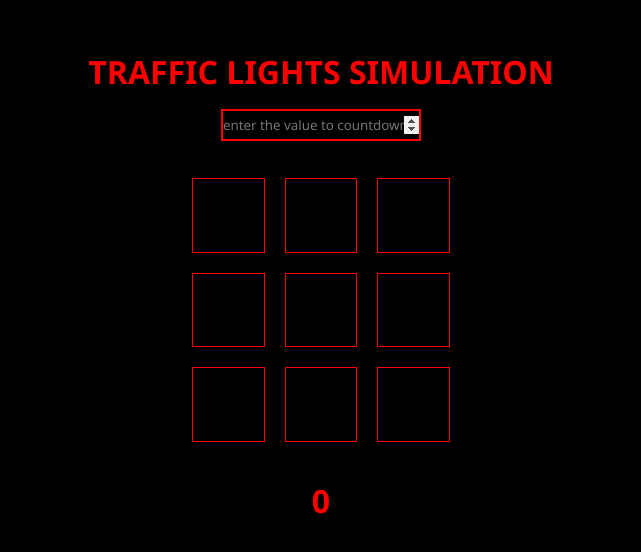
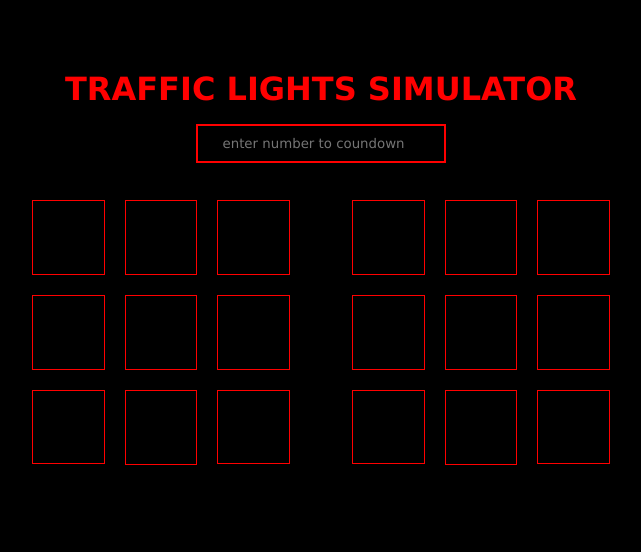
Before and after one commit to RocketMan05-2002/traffic_lights_simulation, a React (Create React App) app: page / in a window 1280 px wide. Shown: the part 114-666 px from the top of the page, without its empty margins (319-960 px from the left). Built offline with nearby package versions, Linux system fonts and the light colour scheme.

Commit message:
double digit simulation implemented successfully

```diff
--- a/src/App.js
+++ b/src/App.js
@@ -3,22 +3,23 @@ import Cell from './components/Cell';
 import './styles.css'
 
 const digitMap = {
+    0: [0, 1, 2, 3, 5, 6, 7, 8],
     1: [2, 5, 8],
     2: [1, 2, 4, 5, 7, 8],
     3: [0, 1, 2, 4, 5, 6, 7, 8],
     4: [0, 2, 4, 5, 8],
-  5: [0, 1, 2, 3, 4, 6, 7],
+    5: [0, 1, 2, 3, 4, 5, 6, 7, 8],
     6: [0, 3, 4, 5, 6, 7, 8],
     7: [0, 1, 2, 5, 8],
-  8: [0, 1, 2, 4, 6, 7, 8],
-  9: [0, 1, 2, 3, 5, 7, 8],
-};
+    8: [0, 1, 2, 3, 4, 5, 6, 7, 8],
+    9: [0, 1, 2, 3, 4, 5, 6, 8]
+}
 
 const App = () => {
-
-    const[order,setOrder] = useState([]);
+    const[leftOrder, setLeftOrder] = useState([]);
+    const[rightOrder, setRightOrder] = useState([]);
     const[input,setInput] = useState(null);
-    const[showInput, setShowInput] = useState(null);
+    const [showInput,setShowInput] = useState(null);
 
     const config = [
         [1,1,1],
@@ -28,45 +29,66 @@ const App = () => {
 
     function onAddValue(e){
         if(e.keyCode === 13 && e.target.value){
-            setInput(Number(e.target.value));
+            setInput(e.target.value);
         }
     }
 
     useEffect(()=>{
-        if(!input && input<1 && input>10) return;
+        if(!input || input<1 || input>99) return;
         let current = input;
+
         const timer = setInterval(()=>{
-            setOrder(digitMap[current] || []);
+            const left  = Math.floor(current/10);
+            const right = current % 10;
+
+            setLeftOrder(digitMap[left]|| []);
+            setRightOrder(digitMap[right]||[]);
             setShowInput(current);
+
             current--;
             if(current<1){
                 clearInterval(timer);
                 setTimeout(()=>{
-                    setOrder([]);
+                    setLeftOrder([]);
+                    setRightOrder([]);
                     setShowInput(0);
-                },2000);
+                },1000);
             }
-        },2000);
+        },1000);
         return ()=>clearInterval(timer);
-    },[input])
+
+    },[input]);
+
 
   return (
     <div className='wrapper'>
-        <h1 style={{color:"red" , textTransform: "uppercase" }}>Traffic lights simulation</h1>
-        <input autoFocus type='number' min={1} max={9} placeholder='enter the value to countdown' onKeyDown={onAddValue} />
-        <div className='grid' style={{ gridTemplateColumns: `repeat(${config[0].length},1fr)` }}>
+        <h1 style={{ color: "red", textTransform: "uppercase" }}>Traffic lights simulator</h1>
+        <input type='number' placeholder='enter number to coundown' min={1} max={99} onKeyDown={onAddValue} />
+        <div className='grid-box' style={{ display: "flex",  gap:"20px" }}>
+            <div className='grid' style={{ gridTemplateColumns: `repeat(3,1fr)` }}>
                 {
-                config.flat(1).map((_,ind)=>{
-                    return <Cell
+                    config.flat(1).map((_,ind)=>(
+                        <Cell
                         key={ind}
-                    filled={order.includes(ind)}
+                        filled={leftOrder.includes(ind)}
                         />
-                })
+                    ))
                 }
             </div>
-        <h1 style={{ color:"red" }}>{showInput}</h1>
+            <div className='grid' style={{ gridTemplateColumns: `repeat(3,1fr)` }} >
+                {
+                    config.flat(1).map((_,ind)=>(
+                        <Cell
+                        key={ind}
+                        filled={rightOrder.includes(ind)}
+                        />
+                    ))
+                }
+            </div>
+        </div>
+        <h1 style={{ color: "red" }}>{showInput}</h1>
     </div>
   )
 }
 
-export default App;
+export default App
--- a/src/styles.css
+++ b/src/styles.css
@@ -2,7 +2,7 @@
     margin: 0;
     padding: 0;
     box-sizing: border-box;
-    font-family:'Segoe UI', Tahoma, Geneva, Verdana, sans-serif ;
+    font-family: 'Lucida Sans', 'Lucida Sans Regular', 'Lucida Grande', 'Lucida Sans Unicode', Geneva, Verdana, sans-serif;
 }
 .wrapper{
     display: flex;
@@ -14,13 +14,19 @@
     background-color: black;
 }
 input{
-    width: 200px;
-    padding: 5px 0;
+    padding: 10px;
+    width: 250px;
+    text-align: center;
     outline: none;
     border: 2px solid red;
-    text-align: center;
     background-color: transparent;
     color: white;
+}
+.grid-box{
+    width: 100%;
+    display: flex;
+    justify-content: center;
+    align-items: center;
 }
 .grid{
     display: grid;
@@ -34,7 +40,7 @@ input{
     background-color: transparent;
     border: 1px solid red;
     height: 0;
-    padding-bottom: 100% ;
+    padding-bottom: 100%;
 }
 .cell-activated{
     background-color: red;
```
Lines whose indentation alone changed are shown as unchanged.
